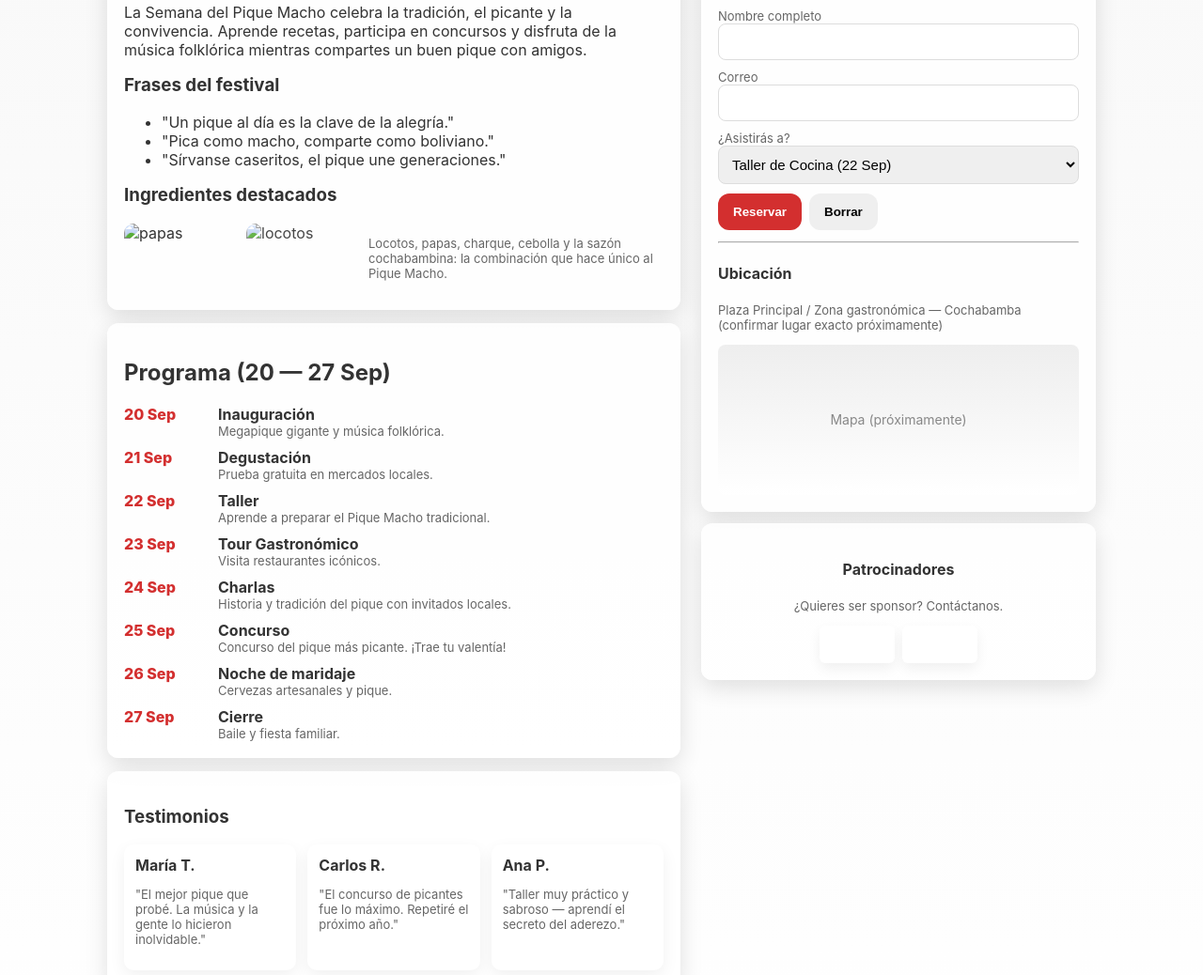
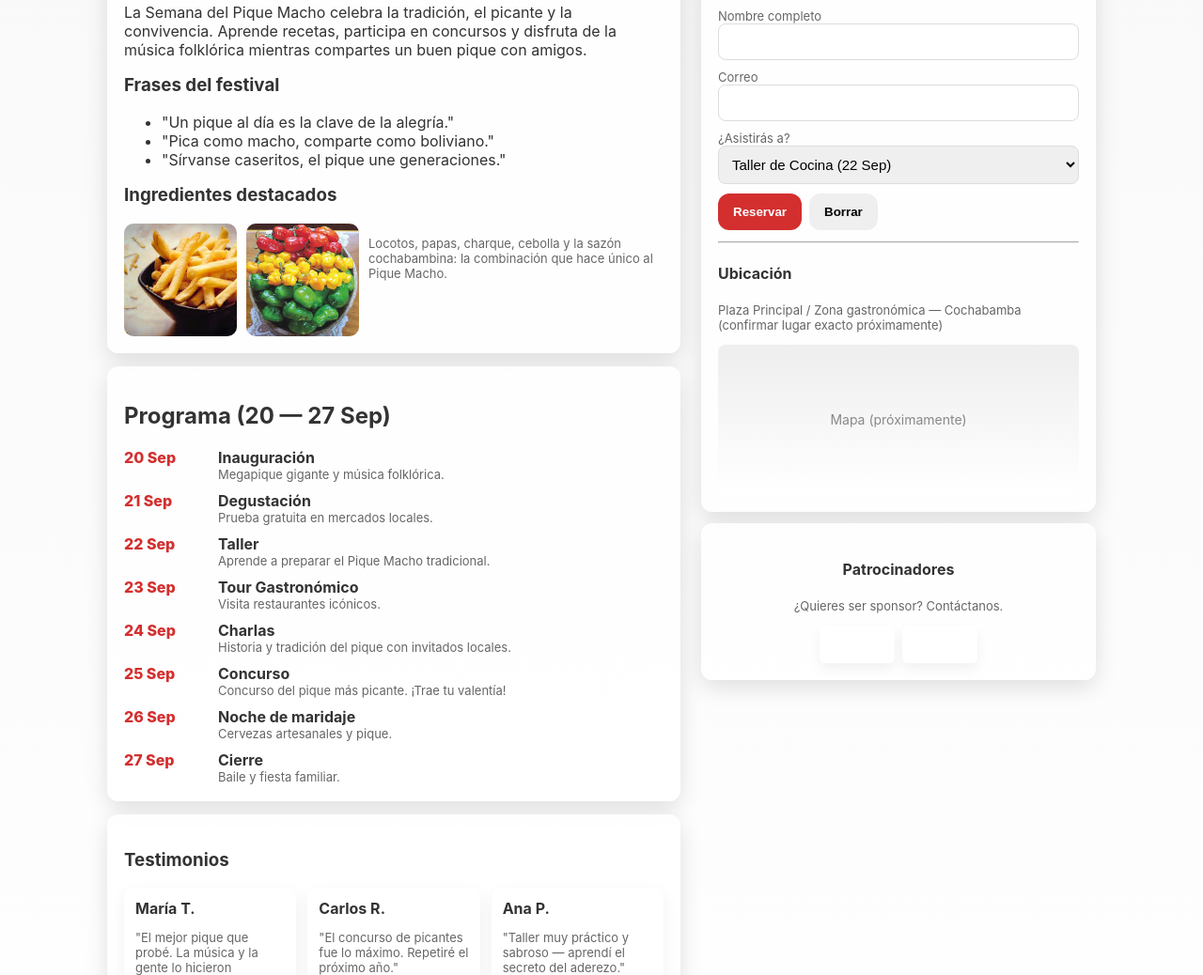
Before and after one commit to L3Vi2003/Piquesito, a plain HTML site: page index.html in a window 1280 px wide. Shown: the part 884-1922 px from the top of the page at 94% size. Drawn offline with Linux system fonts and the light colour scheme.

Commit message:
index.html

```diff
--- a/index.html
+++ b/index.html
@@ -160,8 +160,8 @@
 
           <h3 style="margin-top:12px">Ingredientes destacados</h3>
           <div style="display:flex;gap:10px;flex-wrap:wrap;margin-top:8px">
-            <img src="../01102025 web/img/img1.jpg" alt="papas" style="width:120px;border-radius:10px;object-fit:cover">
-            <img src="../01102025 web/img/img2.jpg" alt="locotos" style="width:120px;border-radius:10px;object-fit:cover;opacity:0.9">
+            <img src="../img/img1.jpg" alt="papas" style="width:120px;border-radius:10px;object-fit:cover">
+            <img src="../img/img2.jpg" alt="locotos" style="width:120px;border-radius:10px;object-fit:cover;opacity:0.9">
             <div style="flex:1;min-width:220px">
               <p class="small">Locotos, papas, charque, cebolla y la sazón cochabambina: la combinación que hace único al Pique Macho.</p>
             </div>
@@ -311,4 +311,5 @@
 
   </script>
 </body>
+
 </html>
```
